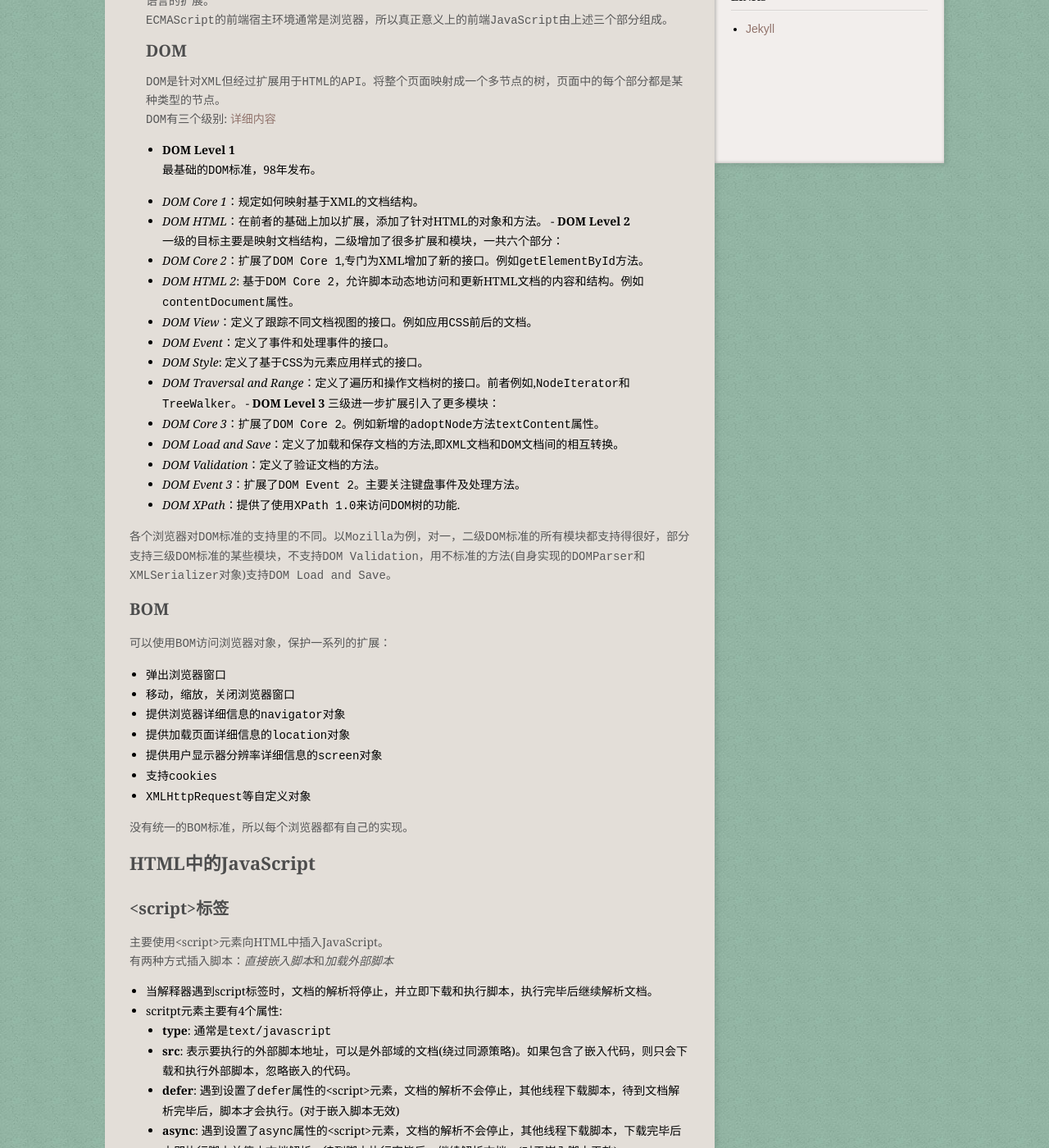
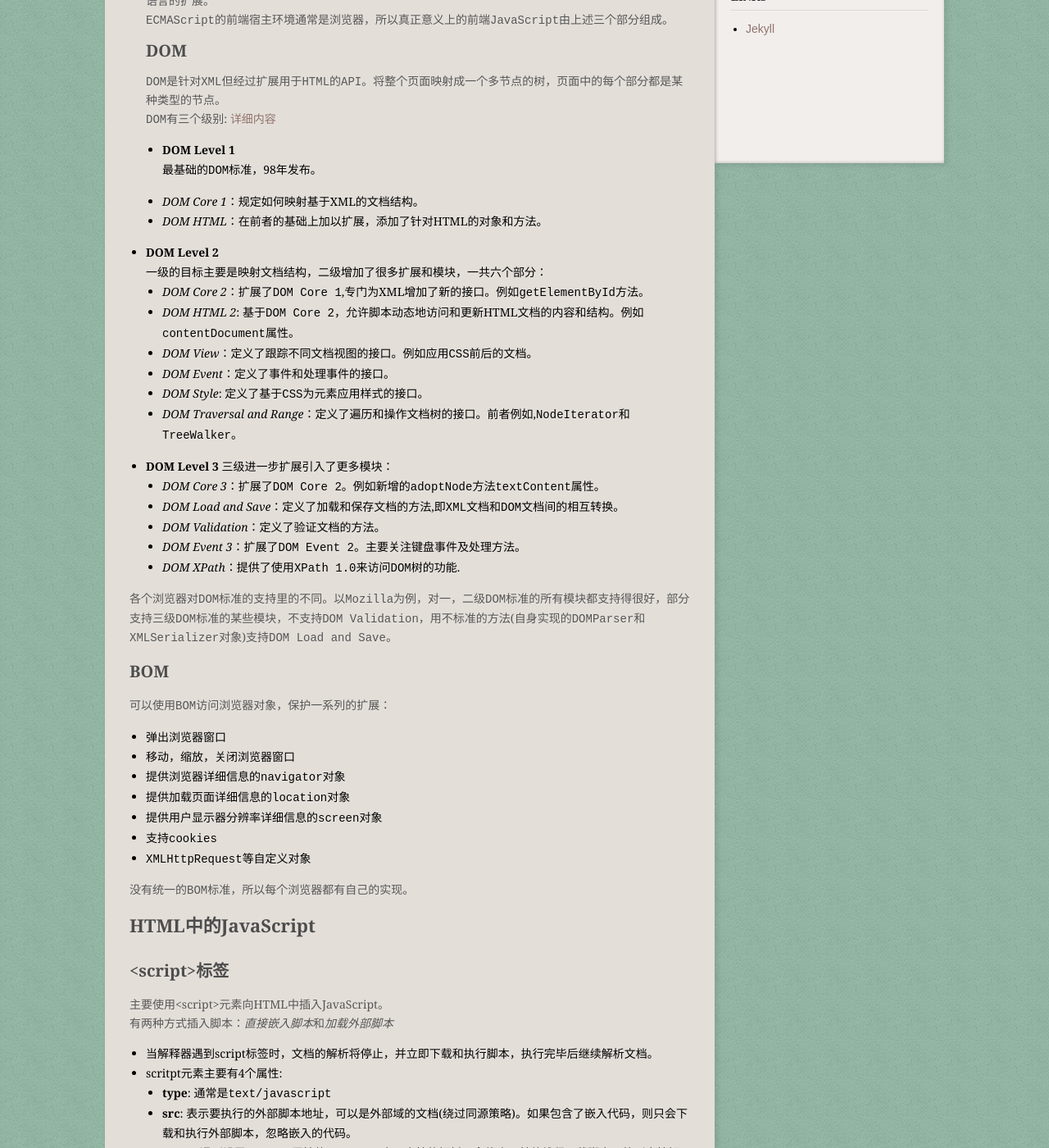
Before and after one commit to Justin-ZS/Justin-ZS.github.io, a Jekyll site: the page built from _posts/2017-6-9-JavaScript高级程序设计-01.md, in a window 1280 px wide and 1400 px high, scrolled down 507 px. Shown: the whole window at 82% size. Built offline with Jekyll 4.4.1, drawn with Linux system fonts in a browser that asks for light colours; nearby versions of some CDN libraries; library files that are not in the unit come from our copies; some of the changed text lies outside the part shown.

Commit message:
some fix

```diff
--- a/_posts/2017-6-9-JavaScript高级程序设计-01.md
+++ b/_posts/2017-6-9-JavaScript高级程序设计-01.md
@@ -20,6 +20,7 @@ category: "JavaScript"
    最基础的`DOM`标准，98年发布。
     1. *DOM Core 1*：规定如何映射基于XML的文档结构。
     2. *DOM HTML*：在前者的基础上加以扩展，添加了针对HTML的对象和方法。
+
  - **DOM Level 2**
    一级的目标主要是映射文档结构，二级增加了很多扩展和模块，一共六个部分：
     1. *DOM Core 2*：扩展了`DOM Core 1`,专门为XML增加了新的接口。例如`getElementById`方法。
@@ -28,6 +29,7 @@ category: "JavaScript"
     4. *DOM Event*：定义了事件和处理事件的接口。
     5. *DOM Style*: 定义了基于`CSS`为元素应用样式的接口。
     6. *DOM Traversal and Range*：定义了遍历和操作文档树的接口。前者例如,`NodeIterator`和`TreeWalker`。
+
  - **DOM Level 3**
    三级进一步扩展引入了更多模块：
     1. *DOM Core 3*：扩展了`DOM Core 2`。例如新增的`adoptNode`方法`textContent`属性。
@@ -62,7 +64,7 @@ category: "JavaScript"
   3. **defer**: 遇到设置了`defer`属性的\<script\>元素，文档的解析不会停止，其他线程下载脚本，待到文档解析完毕后，脚本才会执行。(对于嵌入脚本无效)
   4. **async**: 遇到设置了`async`属性的\<script\>元素，文档的解析不会停止，其他线程下载脚本，下载完毕后立即执行脚本并停止文档解析。待到脚本执行完毕后，继续解析文档。(对于嵌入脚本无效)
 
-如果，没有`defer`和`async`属性，浏览器会按照\<script\>元素在页面中的出现的顺序依次解析执行脚本。
+如果没有`defer`和`async`属性，浏览器会按照\<script\>元素在页面中的出现的顺序依次解析执行脚本。
 `defer`的脚本也是按照声明顺序执行的;而`async`的脚本不同，只要脚本下载完成，将会立即执行，未必会按照声明顺序执行。
 如果同时设置了`defer`和`async`，默认使用`async`。
 
```
Also changed, not shown: other parts of _posts/2017-6-9-JavaScript高级程序设计-01.md (+1 -1 lines), _posts/2017-6-17-JavaScript高级程序设计-02.md (+3 -0 lines).
